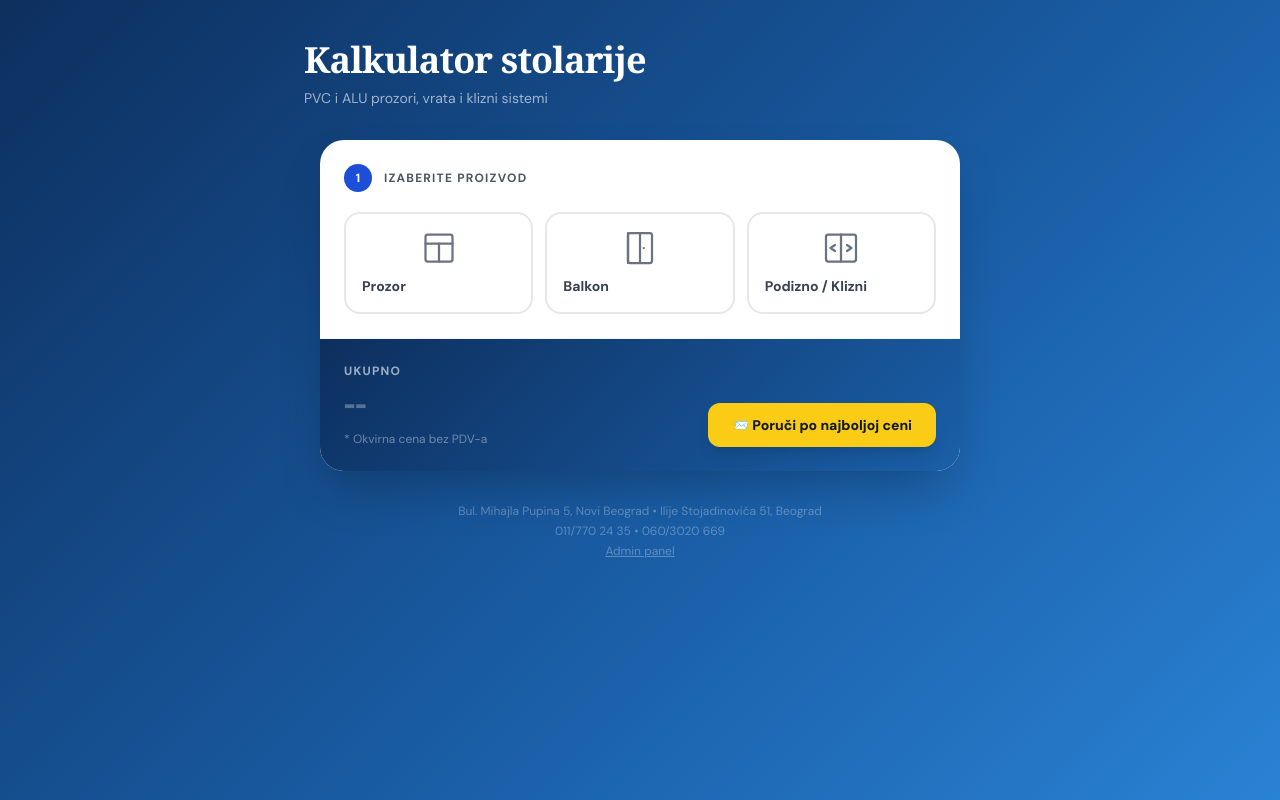
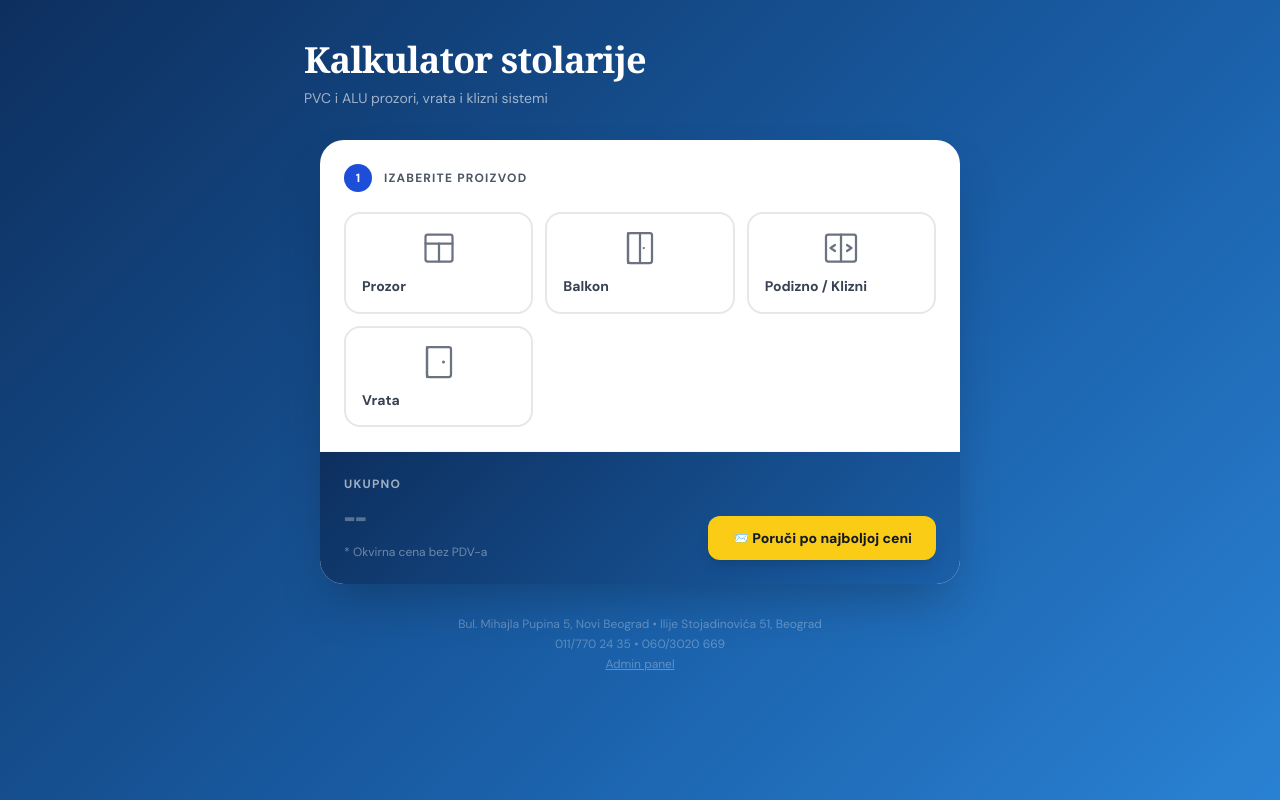
Before and after one commit to SreckoM/kalkulator, a Next.js app: page /kalkulator in a window 1280 px wide. Built offline with nearby package versions, Linux system fonts and the light colour scheme.

Commit message:
Add Vrata option and icon

```diff
--- a/app/kalkulator/page.tsx
+++ b/app/kalkulator/page.tsx
@@ -305,6 +305,13 @@ export default function KalkulatorPage() {
                         <polyline points="16 10 19 12 16 14"/>
                       </svg>
                     )}
+                    {p.id === 'vrata' && (
+  			<svg width="36" height="36" viewBox="0 0 24 24" fill="none" stroke="currentColor" strokeWidth="1.5" strokeLinecap="round" strokeLinejoin="round" className={productId === p.id ? 'text-blue-700' : 'text-gray-500'}>
+		    	<rect x="4" y="2" width="16" height="20" rx="1.5"/>
+		    	<circle cx="15" cy="12" r="1" fill="currentColor" stroke="none"/>
+		    	<line x1="4" y1="2" x2="4" y2="22"/>
+		  </svg>
+		)}
                   </div>
                   <div className={`text-sm font-bold leading-tight ${productId === p.id ? 'text-blue-800' : 'text-gray-700'}`}>{p.name}</div>
                 </OptionCard>
--- a/data/config.json
+++ b/data/config.json
@@ -14,6 +14,11 @@
       "id": "podizno",
       "name": "Podizno / Klizni",
       "factor": 1.2
+    },
+    {
+      "id": "vrata",
+      "name": "Vrata",
+      "factor": 1.0
     }
   ],
   "types": [
```
